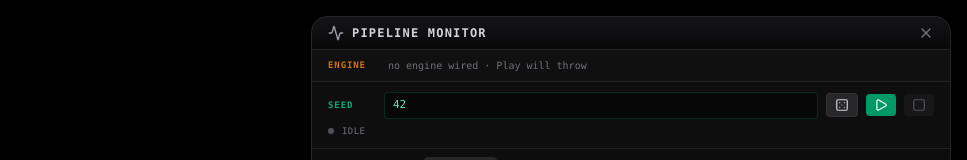
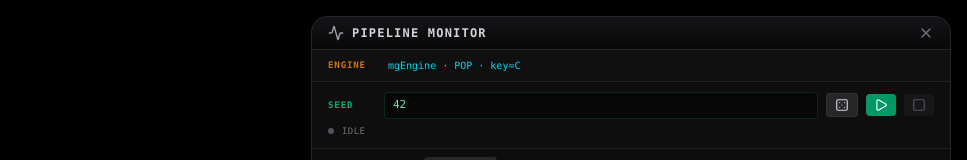
Before and after one commit to mynority-studio/auraflow_music_game_console_simulator, a React (Vite) app: page / in a window 1280 px wide. Shown: the top 160 px of the page, without its empty margins (313-1280 px from the left). Built offline with nearby package versions, Linux system fonts and the light colour scheme.

Commit message:
chore(ui): 更新 PipelineMonitor 残留 wipe 注释 — 反映 mgEngine 已接管
Engine slot UI 显示 "mgEngine · POP · key=C"(替代 "no engine wired"),
playSeed catch 旁的注释同步。

```diff
--- a/src/components/PipelineMonitor.tsx
+++ b/src/components/PipelineMonitor.tsx
@@ -316,8 +316,8 @@ export const PipelineMonitor: React.FC = () => {
                 ' forcedBand=', JSON.parse(JSON.stringify(bandSelectionRef.current)),
                 ' forcedGmPrograms=', JSON.parse(JSON.stringify(instrumentSelectionRef.current)));
 
-            // 2026-05-27 wipe music engines:runPipeline 是 stub,这里调用会 throw,
-            // 被下面 catch 捕获 — 新引擎接上之前 Play 都不会出声。
+            // 2026-05-27 mgEngine 接管:runPipeline 调 mg.Engine.generateArrangement,
+            // forcedBand 决定 melody / accompaniment 哪个轨剪掉(null = 该槽空)。
             const { track, context } = runPipeline({
                 forcedBand: bandSelectionRef.current,
                 forcedGmPrograms: instrumentSelectionRef.current,
@@ -436,10 +436,10 @@ export const PipelineMonitor: React.FC = () => {
                 </button>
             </div>
 
-            {/* Engine slot — 2026-05-27 wipe music engines 后置空,等新引擎接管 */}
+            {/* Engine slot — mgEngine 唯一引擎(2026-05-27) */}
             <div className="px-4 py-2 border-b border-zinc-800/80 bg-zinc-900/50 shrink-0 flex items-center gap-3">
                 <span className="text-[9px] uppercase tracking-widest text-orange-400/80 font-bold w-12 shrink-0">Engine</span>
-                <span className="text-[10px] text-zinc-500 font-mono">no engine wired · Play will throw</span>
+                <span className="text-[10px] text-cyan-400 font-mono">mgEngine · POP · key=C</span>
             </div>
 
             {/* Seed Lab：种子输入 + Play/Stop/Random（原 Q+S 整合） */}
```
